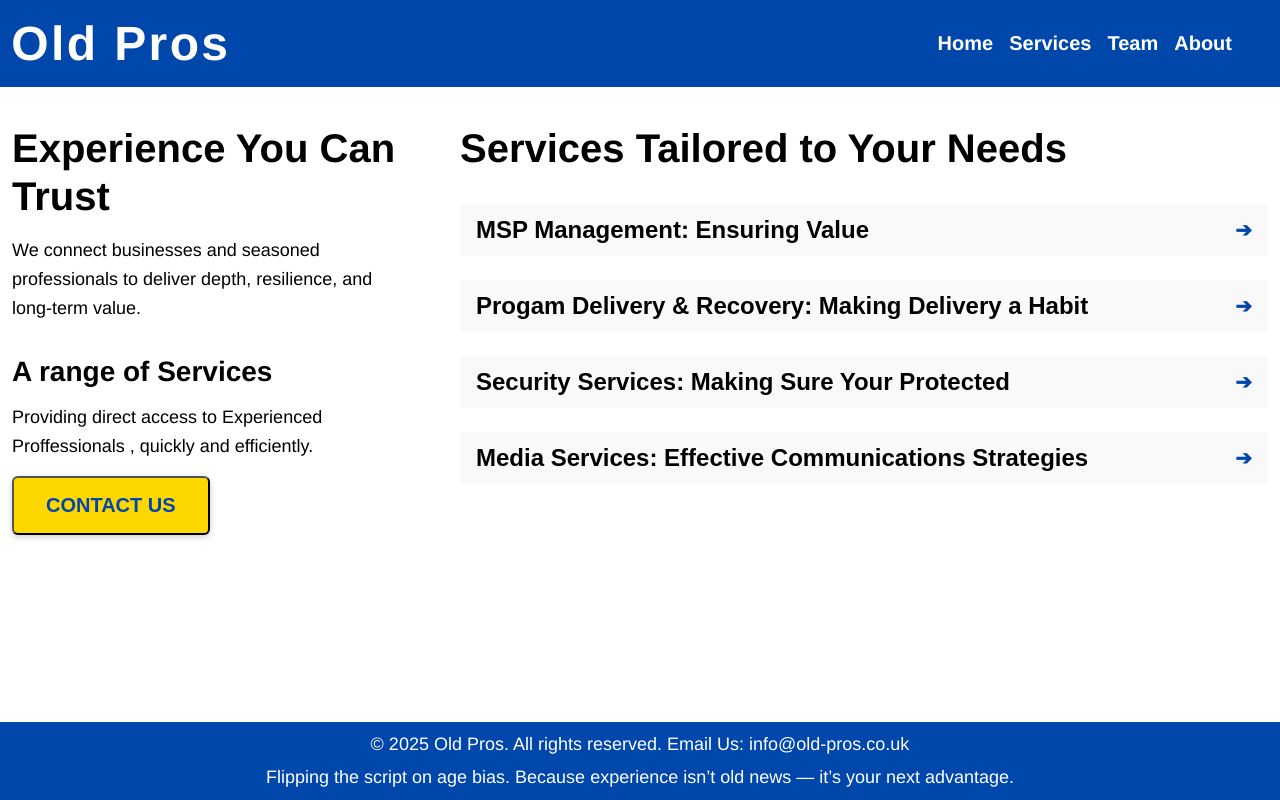
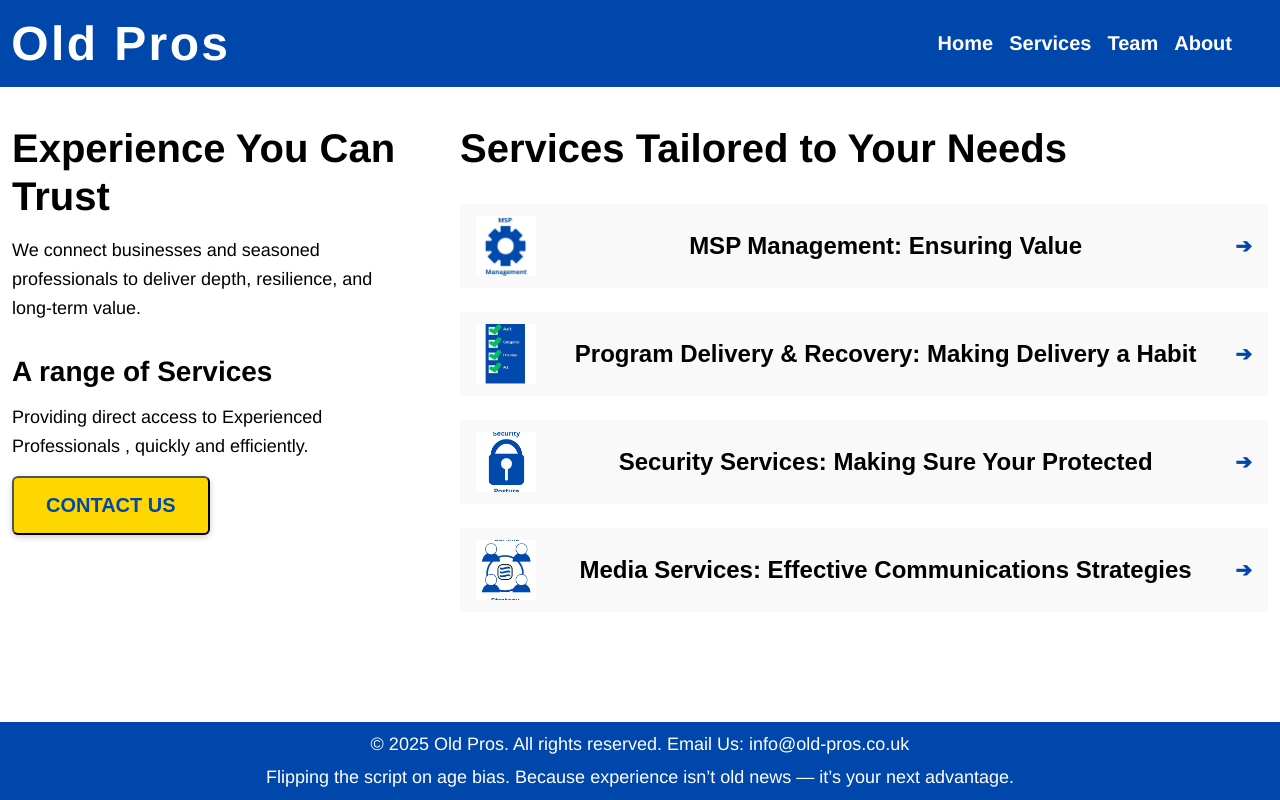
Before and after one commit to jwh99common/old-pros, a website: page public/index.html in a window 1280 px wide. Drawn offline with Linux system fonts and the light colour scheme.

Commit message:
Auto-sync: 2025-11-26 18:44:08

```diff
--- a/public/css/main.css
+++ b/public/css/main.css
@@ -350,7 +350,7 @@ p {
   width: 60px;
   height: 60px;
   object-fit: cover;
-  border-radius: 50%;
+  /* border-radius: 50%; */
   flex-shrink: 0;
 }
 .accordion-header:hover {
--- a/public/index.html
+++ b/public/index.html
@@ -25,7 +25,7 @@
 
           <h2>A range of Services</h2>
           <p>
-          Providing direct access to Experienced Proffessionals , quickly and efficiently.
+          Providing direct access to Experienced Professionals , quickly and efficiently.
           </p>
           <div id="hero-placeholder"></div>
 
@@ -39,7 +39,11 @@
           <section class="manifesto accordion">
 
             <div class="accordion-item">
-              <button class="accordion-header">MSP Management: Ensuring Value </button>
+              <button class="accordion-header">
+                <img src="/images/op-msp.jpg" alt="Content Lead" class="accordion-img" />
+                <span>MSP Management: Ensuring Value</span>
+              </button>
+
               <div class="accordion-content">
                 <p>Most boards wouldn't operate without non-executive directors (NED) providing independent challenge and expertise. Yet when it comes to MSP governance, where you're spending millions annually, those service delivery meetings often lack that same critical external perspective.
 <p>
@@ -66,7 +70,12 @@ We'd welcome 15 minutes to explore whether this might work for your organisation
             </div>
 
             <div class="accordion-item">
-              <button class="accordion-header">Progam Delivery & Recovery: Making Delivery a Habit</button>
+              <button class="accordion-header">
+                <img src="/images/op-project.jpg" alt="Content Lead" class="accordion-img" />
+                <span>Program Delivery & Recovery: Making Delivery a Habit</span>
+              </button>
+
+
               <div class="accordion-content">
               <p>
 Program and project delivery can sometimes appear chaotic and sometimes it is.
@@ -92,7 +101,11 @@ to mitigate when things go off road.
             </div>
 
             <div class="accordion-item">
-              <button class="accordion-header">Security Services: Making Sure Your Protected</button>
+              <button class="accordion-header">
+                <img src="/images/op-security.jpg" alt="Content Lead" class="accordion-img" />
+                <span>Security Services: Making Sure Your Protected</span>
+              </button>
+
               <div class="accordion-content">
                 <ul>
                   <li><strong>Strategy:</strong> High level Strategy that works</li>
@@ -103,7 +116,11 @@ to mitigate when things go off road.
             </div>
 
             <div class="accordion-item">
-              <button class="accordion-header">Media Services: Effective Communications Strategies</button>
+              <button class="accordion-header">
+                <img src="/images/op-editorial.jpg" alt="Content Lead" class="accordion-img" />
+                <span>Media Services: Effective Communications Strategies</span>
+              </button>
+
               <div class="accordion-content">
                 <ul>
                   <li><strong>Strategy:</strong> High level Brand Positioning</li>
```
Also changed, not shown: public/services/index.html (+4 -1 lines), public/images/op-editorial.jpg (added), public/images/op-msp.jpg (added), public/images/op-project.jpg (added), public/images/op-security.jpg (added).
